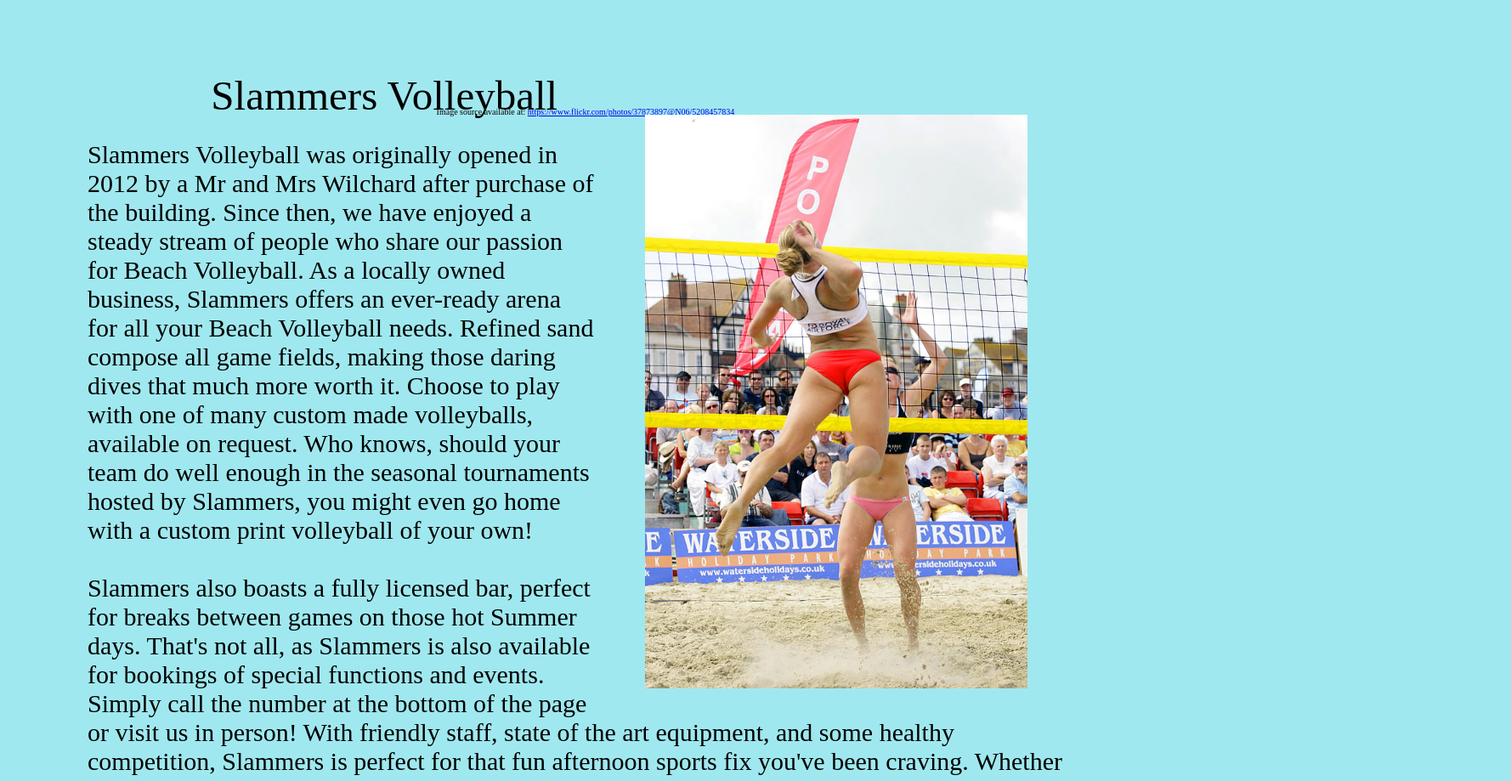
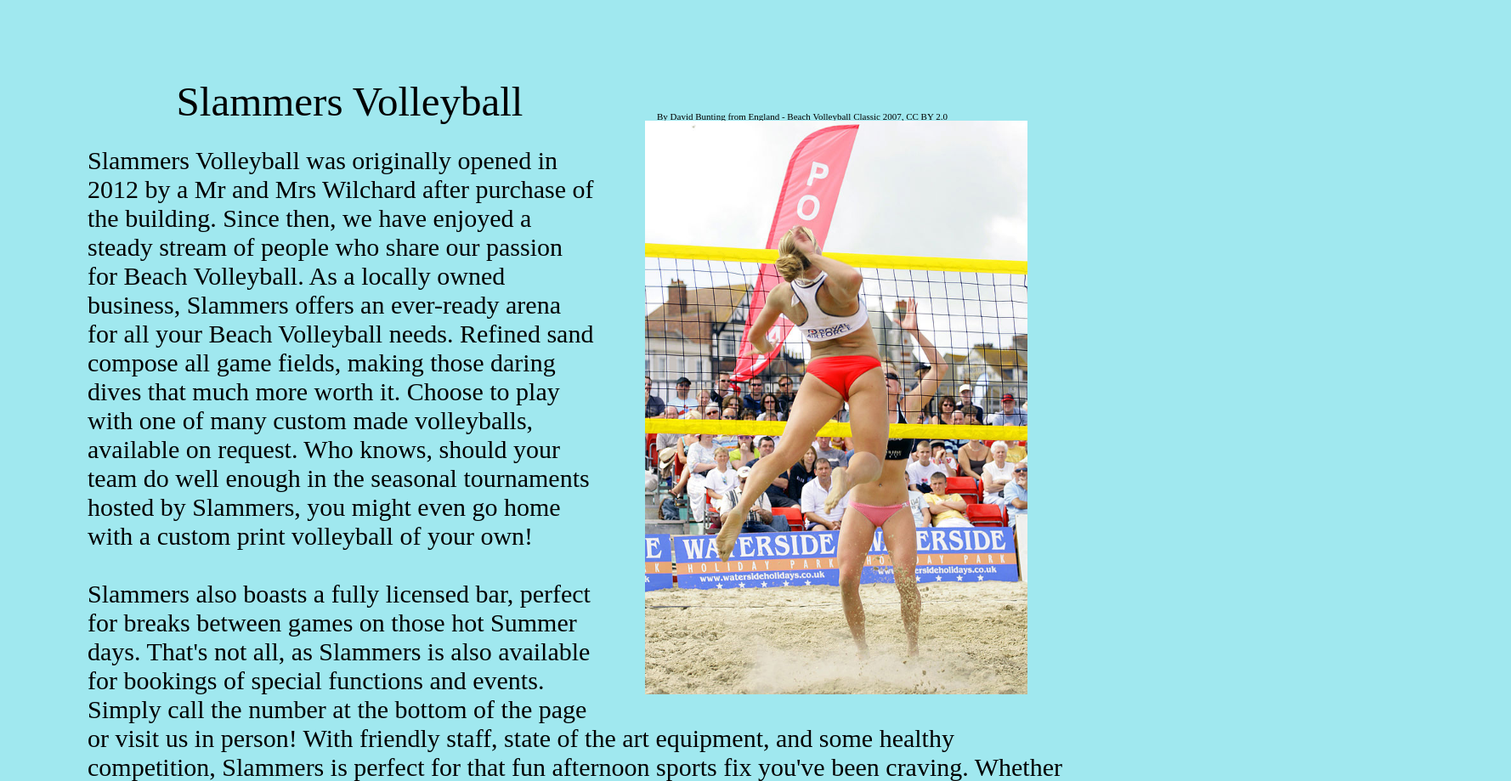
Before and after one commit to ChrisRyan64/Christopher-Ryan-a1, a plain HTML site: page misc.html in a window 1280 px wide. Shown: the part 1400-2319 px from the top of the page at 85% size, 1778 px wide, since content can reach past the window. Drawn offline with Linux system fonts and the light colour scheme.

Commit message:
Totally final result
I'm out.

```diff
--- a/mainstyles.css
+++ b/mainstyles.css
@@ -252,6 +252,13 @@ h2 {
 body {
 	background-color: #A0E8EF;
 }
+#ref {
+	position: relative;
+	left: 765px;
+	font-size: 11px;
+	top: 246px;
+}
+
 source {
 	position: relative;
 	left: auto;
@@ -344,6 +351,7 @@ h5 {
 	position: relative;
 	padding-top: 0px;
 	margin-bottom: -6px;
+	width: 93%;
 }
 #aboutSecond {
 	position: relative;
@@ -485,3 +493,5 @@ h5 {
 	font-weight: 400;
 	font-size: 40px;
 }
+#problem {
+}
--- a/misc.html
+++ b/misc.html
@@ -33,9 +33,9 @@
 		Anyone considering starting a new sport or exercise program should see their doctor first.
   </p>
 </div>
-<div id="sr">
-<span id="source">Image source available at: <a href="https://www.flickr.com/photos/37873897@N06/5208457834">https://www.flickr.com/photos/37873897@N06/5208457834</a></span>
-	</div>
+
+<span id="ref">By David Bunting from England - Beach Volleyball Classic 2007, CC BY 2.0</span>
+
 <div id="aboutSecond">
 	<h5>Slammers Volleyball</h5>
 	<img id="imgSlam" src="600px-Beach_Volleyball_Classic_2007_(1444259070).jpg" width="450" height="675" alt=""/>
@@ -57,7 +57,7 @@
 </div>
 
 <footer id="Mcontact">
-	<p ><span id="phone">Phone: 47712233| Address: 123 Pokemund Street, Cairsville<br><br>
+	<p id="problem"><span id="phone">Phone: 47712233| Address: 123 Pokemund Street, Cairsville<br><br>
 		Fax: 4771 2244| Email: slammers@gmail.com</span>
 	</p>
 </footer>
```
Also changed, not shown: Site Flowchart.png (added).
